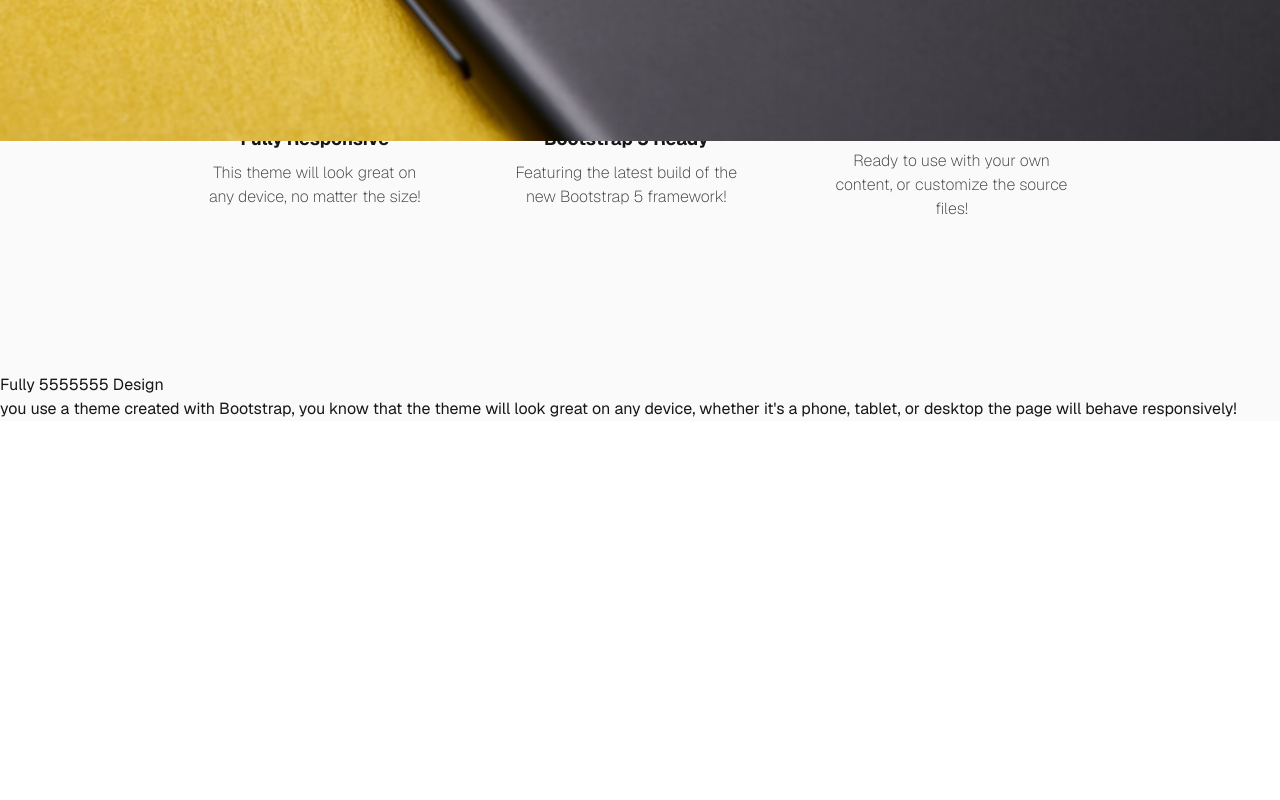
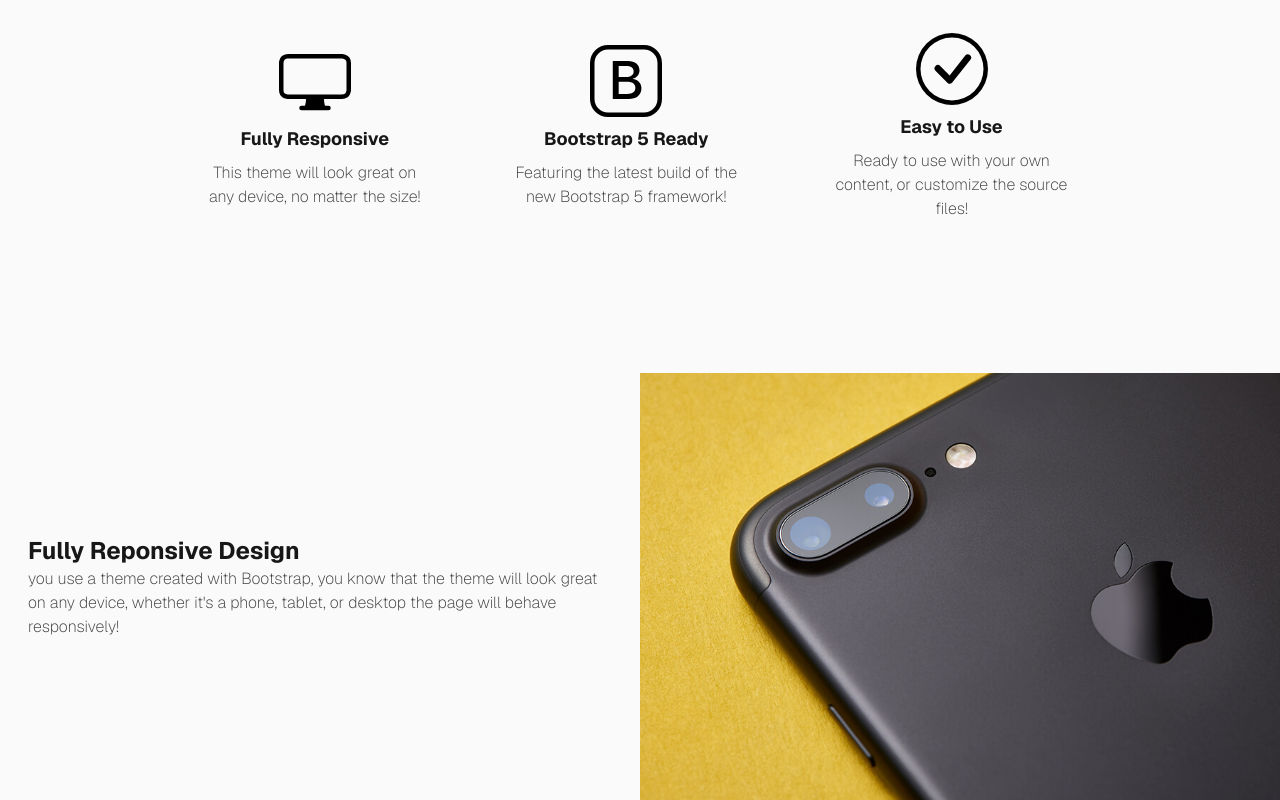
Before and after one commit to Jas-creator-31/bootstrap-studio-landing-page, a Next.js app: page / in a window 1280 px wide. Shown: the part 659-1459 px from the top of the page. Before the commit the page ends 1080 px from the top, so only its background shows below. Built offline with nearby package versions, Linux system fonts and the light colour scheme.

Commit message:
feat: added visual hir and fix layout in lg

```diff
--- a/src/app/components/Main.tsx
+++ b/src/app/components/Main.tsx
@@ -6,7 +6,7 @@ export default function Main() {
 
   const section1 = {
     image: bgShowcase1,
-    heading: 'Fully 5555555 Design',
+    heading: 'Fully Reponsive Design',
     paragraph: "you use a theme created with Bootstrap, you know that the theme will look great on any device, whether it's a phone, tablet, or desktop the page will behave responsively!",
   }
 
--- a/src/app/components/MainSection.tsx
+++ b/src/app/components/MainSection.tsx
@@ -11,20 +11,23 @@ interface MainSectionProps {
 export default function MainSection({image, heading, paragraph, rowReverse}: MainSectionProps) {
   return (
     <section className={cn(
+      'w-screen',
       'flex flex-col lg:flex-row',
-      rowReverse && 'flex-row-reverse'
+      rowReverse && 'lg:flex-row-reverse',
+      'justify-baseline items-center'
     )}>
-      <div>
+      <div className='w-full lg:w-1/2'>
         <Image
           src={image}
-          fill
           alt="section image"
           loading='eager'
+          className={cn("w-full lg:w-1/1 h-full", "object-cover")}
+
         />
       </div>
-      <div>
-        <h1>{heading}</h1>
-        <p>{paragraph}</p>
+      <div className='w-full lg:w-1/2 p-7'>
+        <h1 className='text-2xl font-bold'>{heading}</h1>
+        <p className='font-extralight text-neutral-700'>{paragraph}</p>
       </div>
     </section>
   )
```
